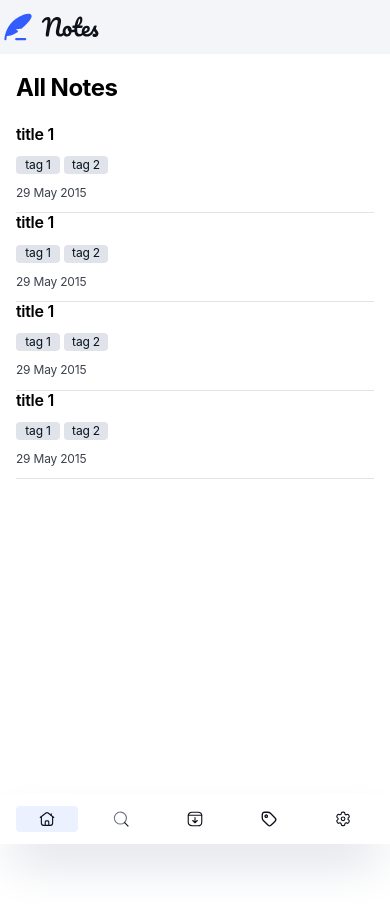
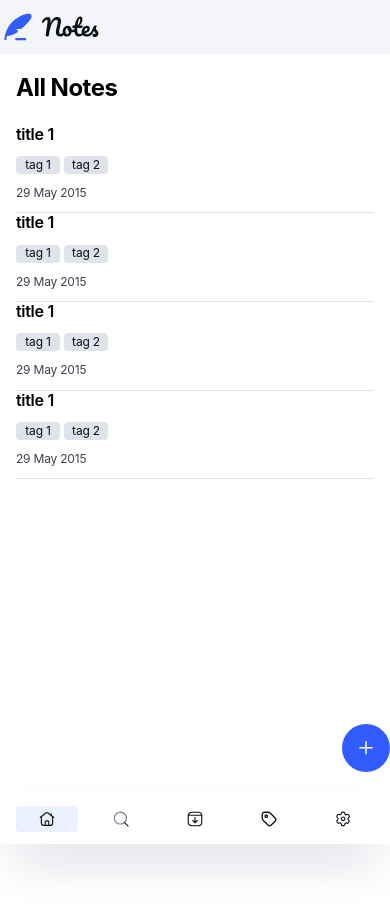
Before and after one commit to HamDean/note-taking-web-app, a React (Vite) app in the folder frontend/: page / in a window 390 px wide. Shown: the top 910 px of the page. Built offline with nearby package versions, Linux system fonts and the light colour scheme; a web font is replaced by a local one.

Commit message:
Create add new note for mobile and table

```diff
--- a/frontend/src/Layout.tsx
+++ b/frontend/src/Layout.tsx
@@ -2,6 +2,7 @@ import { Outlet } from "react-router";
 import Menubar from "./components/Menubar";
 import Navbar from "./components/Navbar";
 import SideBar from "./components/SideBar";
+import AddNoteMobile from "./components/AddNoteMobile";
 
 const Layout = () => {
   return (
@@ -9,6 +10,7 @@ const Layout = () => {
       <Navbar />
       <Menubar />
       <SideBar />
+      <AddNoteMobile />
       <main>
         <Outlet />
       </main>
--- /dev/null
+++ b/frontend/src/components/AddNoteMobile.tsx
@@ -0,0 +1,11 @@
+import plusIcon from '../assets/images/icon-plus.svg'
+
+const AddNoteMobile = () => {
+  return (
+    <div className="w-12 h-12 md:w-[64px] md:h-[64px] cursor-pointer bg-blue-500 rounded-full flex flex-col
+        items-center justify-center text-white lg:hidden fixed bottom-18 md:bottom-26.5 right-0">
+        <img src={plusIcon} alt="Add new note icon" />
+    </div>
+  )
+}
+export default AddNoteMobile
```
Also changed, not shown: frontend/src/assets/images/icon-plus.svg.
